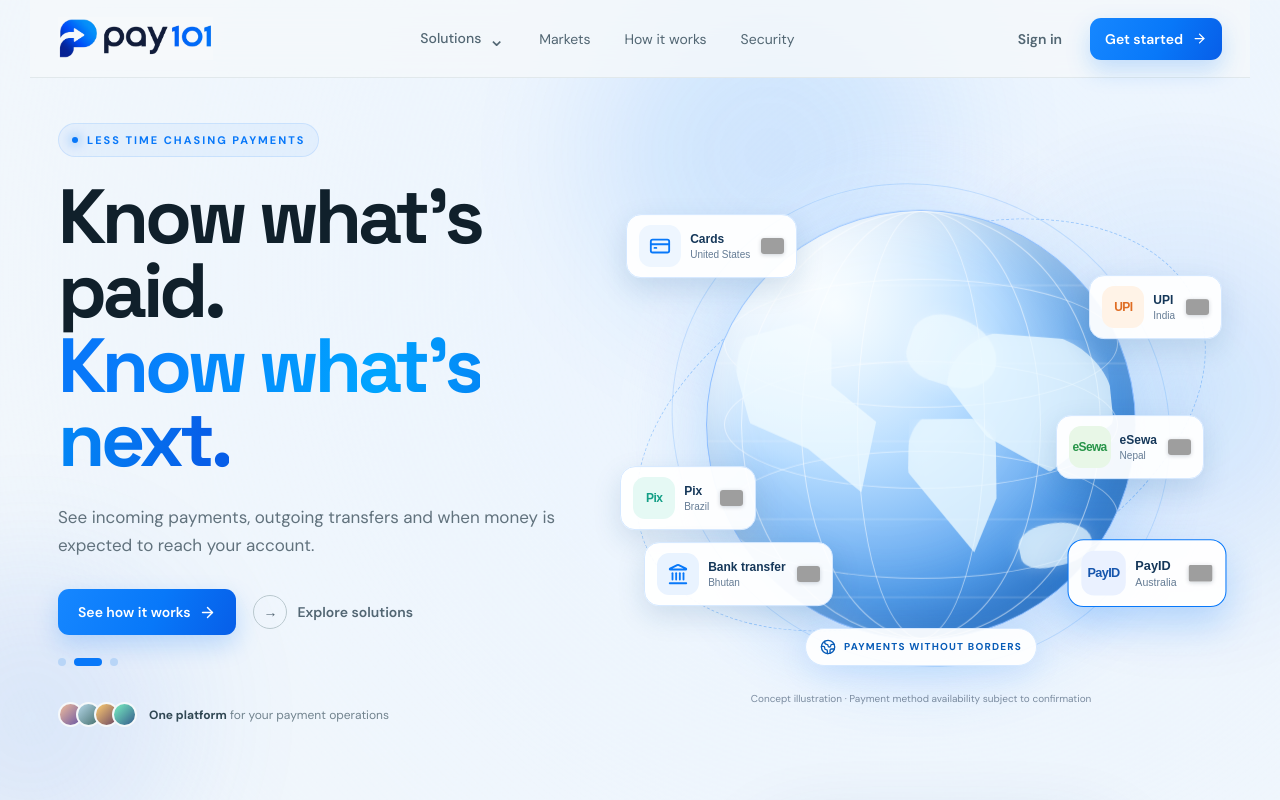
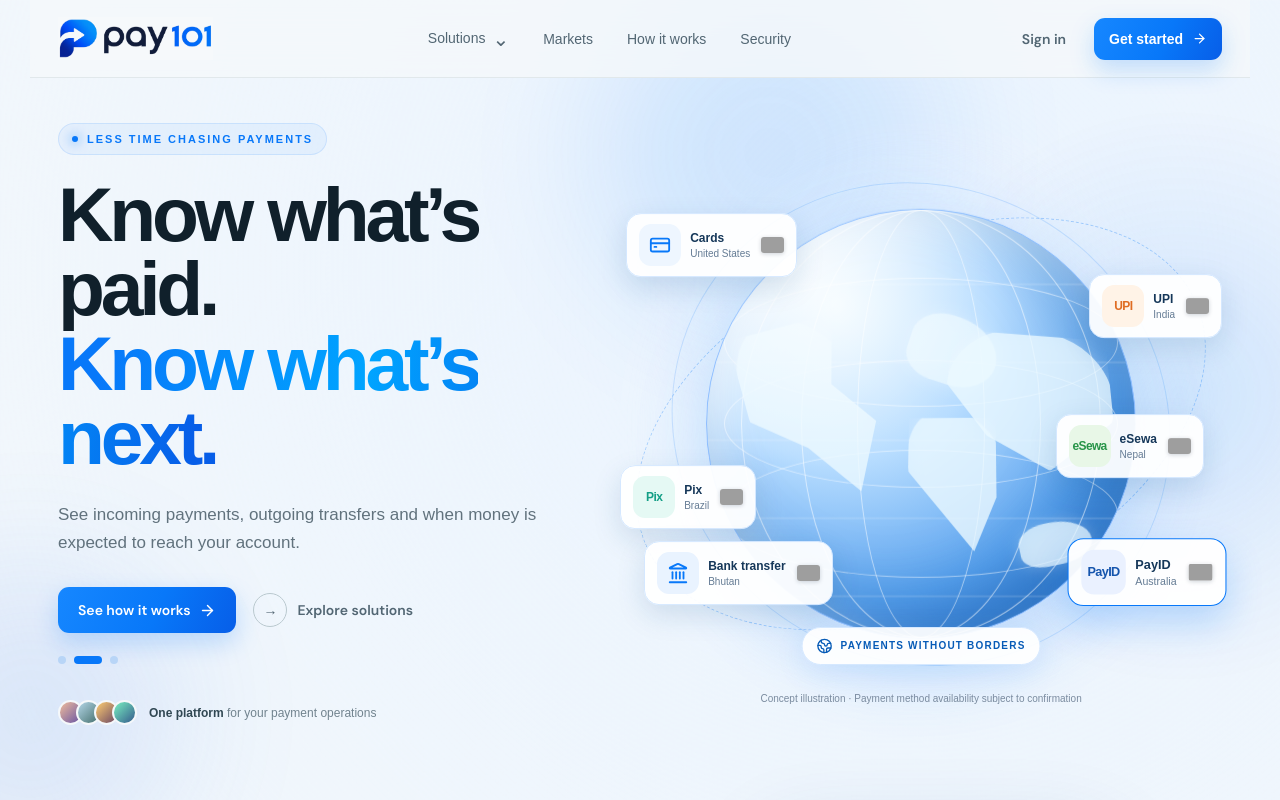
Before and after one commit to kartikmishra543/pay101-demo, a React (Vite) app: page / in a window 1280 px wide. Shown: the top 800 px of the page. Built offline with nearby package versions, Linux system fonts and the light colour scheme; grey boxes are pictures that could not be loaded.

Commit message:
Refresh Pay101 typography with geometric Manrope font

```diff
--- a/src/style.css
+++ b/src/style.css
@@ -401,3 +401,7 @@ footer a:hover{color:var(--blue)}
 .dashboardShowcase .recent .tx{padding:7px 0!important}
 @media(min-width:901px){.dashboardShowcaseIntro{padding-top:20px}.dashboardShowcase .dashboard{margin-top:0!important}}
 @media(max-width:900px){.dashboardShowcase{gap:20px;padding-top:35px}.dashboardShowcaseIntro{padding-top:0}}
+
+@import url('https://fonts.googleapis.com/css2?family=Manrope:wght@400;500;600;700;800&display=swap');
+body,button,input,textarea,select{font-family:Manrope,Arial,sans-serif!important}
+h1,h2,h3,h4,h5,h6{font-family:Manrope,Arial,sans-serif!important;font-weight:800;letter-spacing:-.04em}
```
